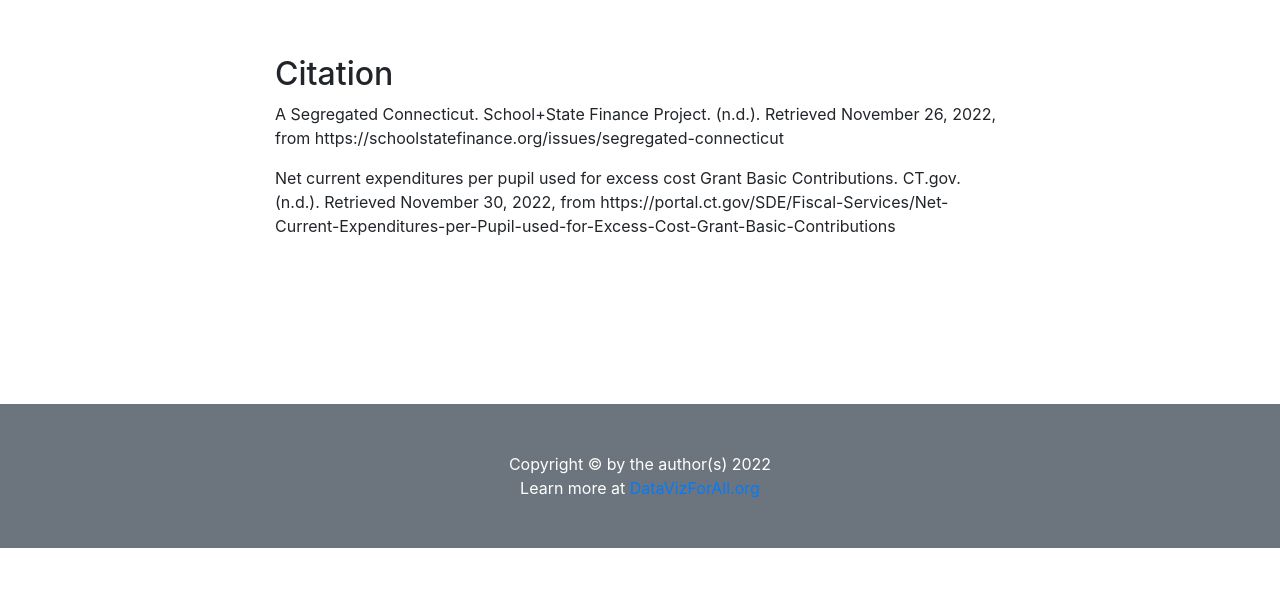
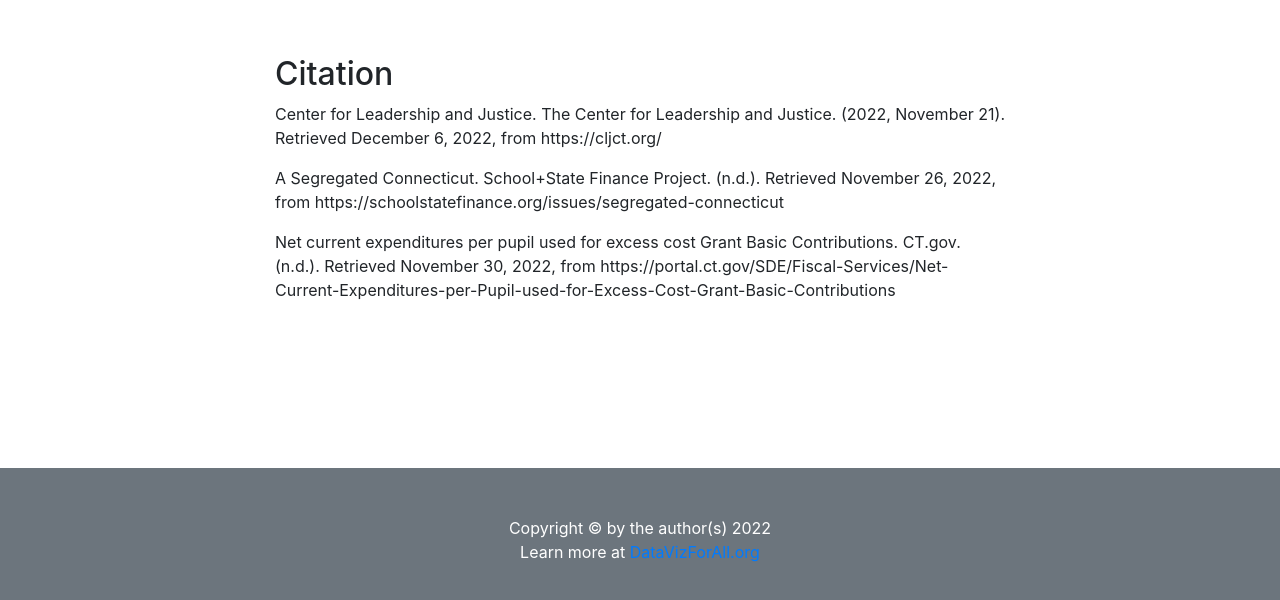
Before and after one commit to LRDOC/Data-Story, a plain HTML site: page index.html in a window 1280 px wide. Shown: the part 7686-8286 px from the top of the page. Before the commit the page ends 8234 px from the top, so only its background shows below. Drawn offline with nearby package versions, Linux system fonts and the light colour scheme.

Commit message:
Update index.html

```diff
--- a/index.html
+++ b/index.html
@@ -162,8 +162,11 @@
       <div class="row">
         <div class="col-lg-8 mx-auto">
           <h2>Citation</h2>
+          <p>  Center for Leadership and Justice. The Center for Leadership and Justice. (2022, November 21). Retrieved December 6, 2022, from https://cljct.org/   </p>
+
           <p>A Segregated Connecticut. School+State Finance Project. (n.d.). Retrieved November 26, 2022, from https://schoolstatefinance.org/issues/segregated-connecticut </p>
           <p>Net current expenditures per pupil used for excess cost Grant Basic Contributions. CT.gov. (n.d.). Retrieved November 30, 2022, from https://portal.ct.gov/SDE/Fiscal-Services/Net-Current-Expenditures-per-Pupil-used-for-Excess-Cost-Grant-Basic-Contributions </p>
+
         </div>
       </div>
     </div>
```
